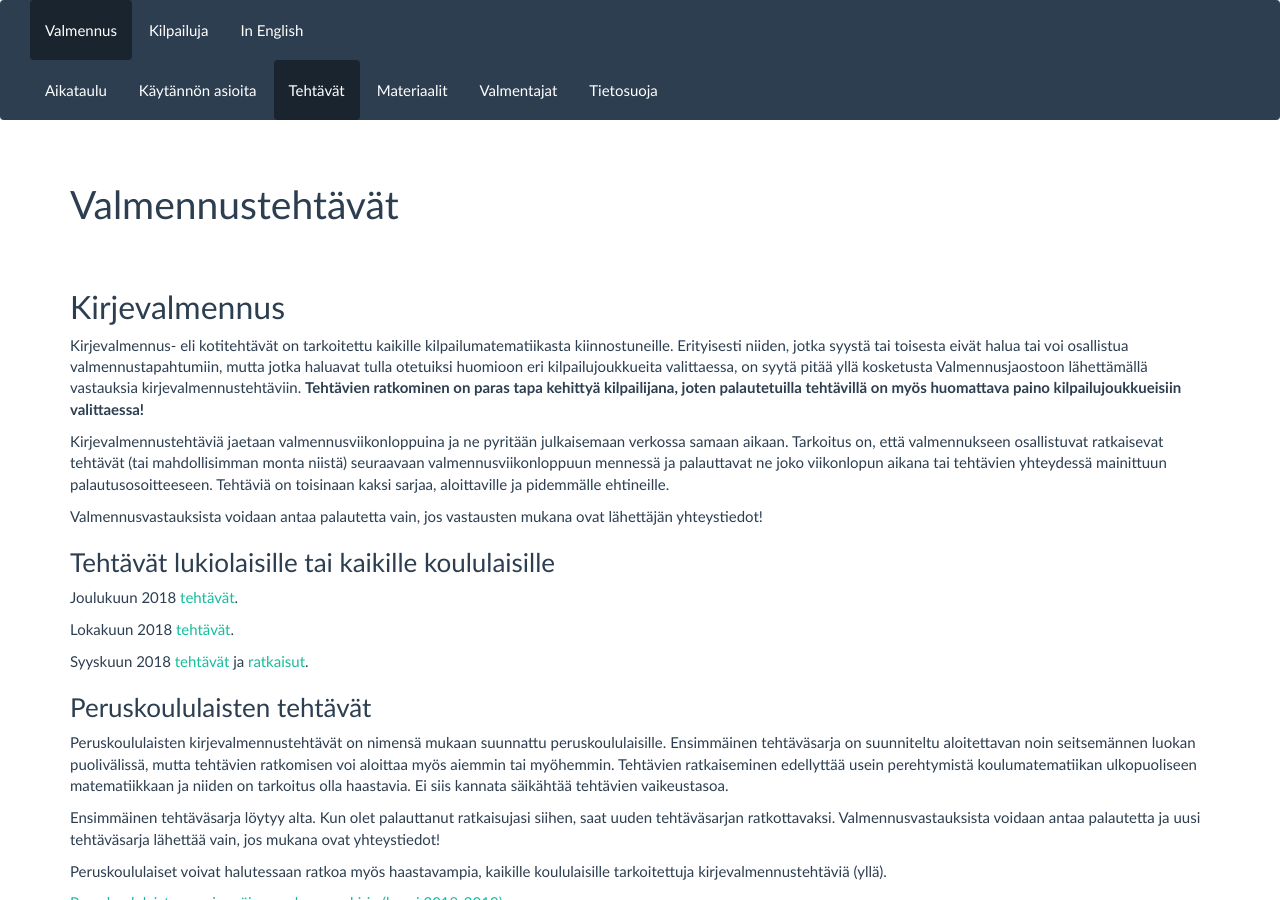
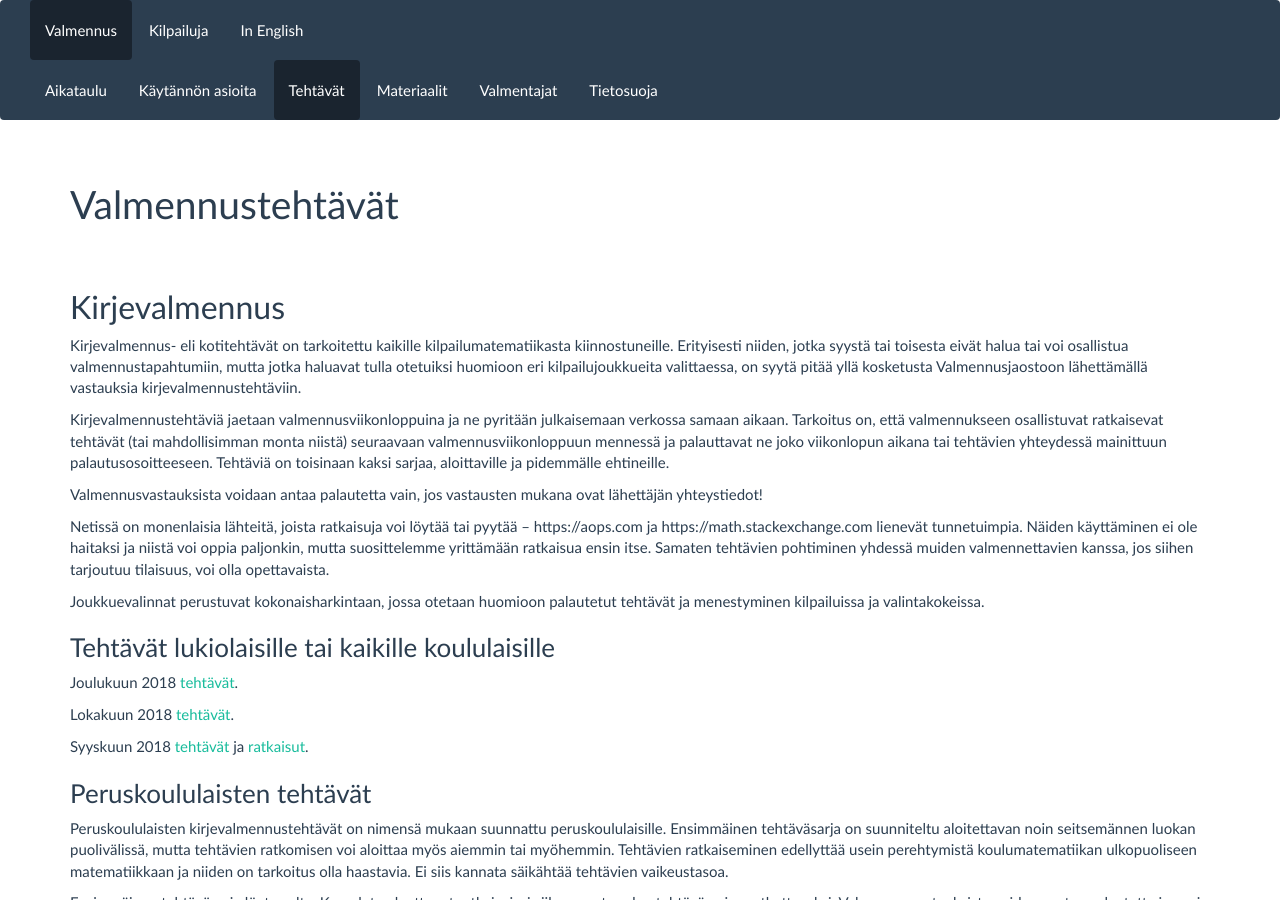
Before and after one commit to matematiikkakilpailut/matematiikkakilpailut.github.io, a Jekyll site: the page built from valmennus/index.md, in a window 1280 px wide and 900 px high. Built offline with Jekyll 4.4.1, drawn with Linux system fonts in a browser that asks for light colours.

Commit message:
Maininta ratkaisusivustoista

```diff
--- a/valmennus/index.md
+++ b/valmennus/index.md
@@ -12,9 +12,6 @@ syystä tai toisesta eivät halua tai voi osallistua
 valmennustapahtumiin, mutta jotka haluavat tulla otetuiksi huomioon
 eri kilpailujoukkueita valittaessa, on syytä pitää yllä kosketusta
 Valmennusjaostoon lähettämällä vastauksia kirjevalmennustehtäviin.
-**Tehtävien ratkominen on paras tapa kehittyä kilpailijana, joten
-palautetuilla tehtävillä on myös huomattava paino kilpailujoukkueisiin
-valittaessa!**
 
 Kirjevalmennustehtäviä jaetaan valmennusviikonloppuina ja ne pyritään
 julkaisemaan verkossa samaan aikaan. Tarkoitus on, että valmennukseen
@@ -26,6 +23,18 @@ aloittaville ja pidemmälle ehtineille.
 
 Valmennusvastauksista voidaan antaa palautetta vain, jos vastausten
 mukana ovat lähettäjän yhteystiedot!
+
+Netissä on monenlaisia lähteitä,
+joista ratkaisuja voi löytää tai pyytää&nbsp;&ndash; https://aops.com ja
+https://math.stackexchange.com lienevät tunnetuimpia. Näiden
+käyttäminen ei ole haitaksi ja niistä voi oppia paljonkin, mutta
+suosittelemme yrittämään ratkaisua ensin itse. Samaten tehtävien pohtiminen
+yhdessä muiden valmennettavien kanssa, jos siihen tarjoutuu tilaisuus,
+voi olla opettavaista.
+
+Joukkuevalinnat perustuvat kokonaisharkintaan, jossa
+otetaan huomioon palautetut tehtävät ja menestyminen kilpailuissa ja
+valintakokeissa.
 
 ### Tehtävät lukiolaisille tai kaikille koululaisille
 
```
